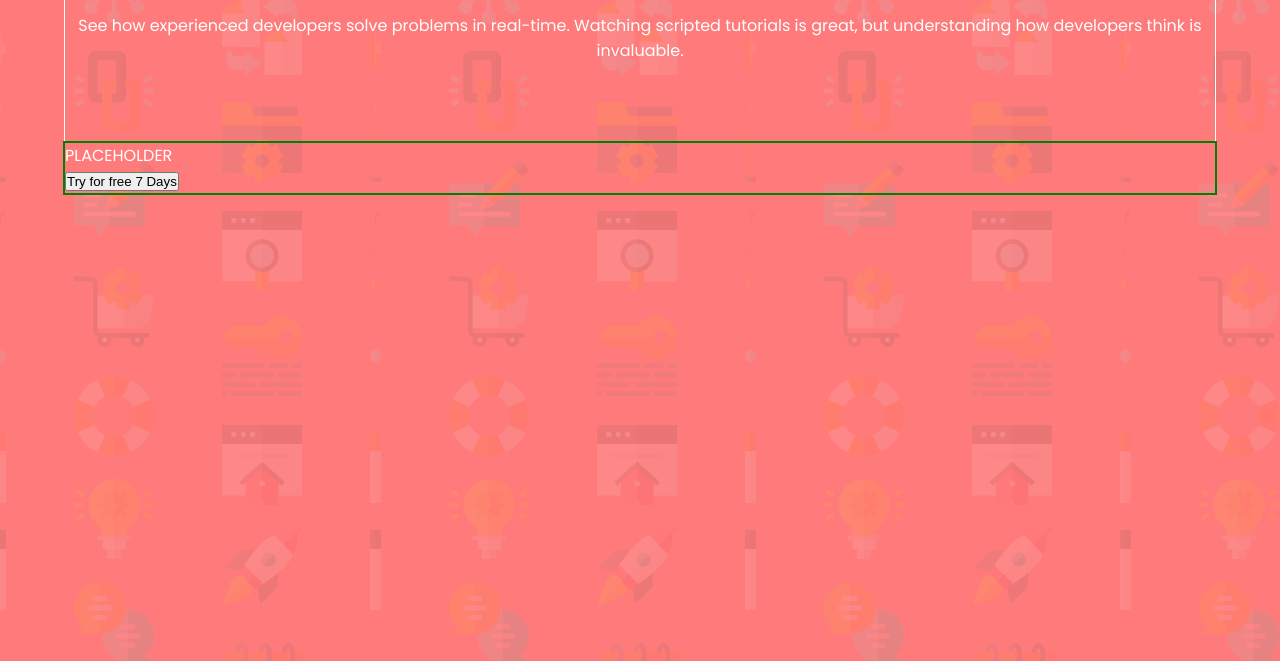
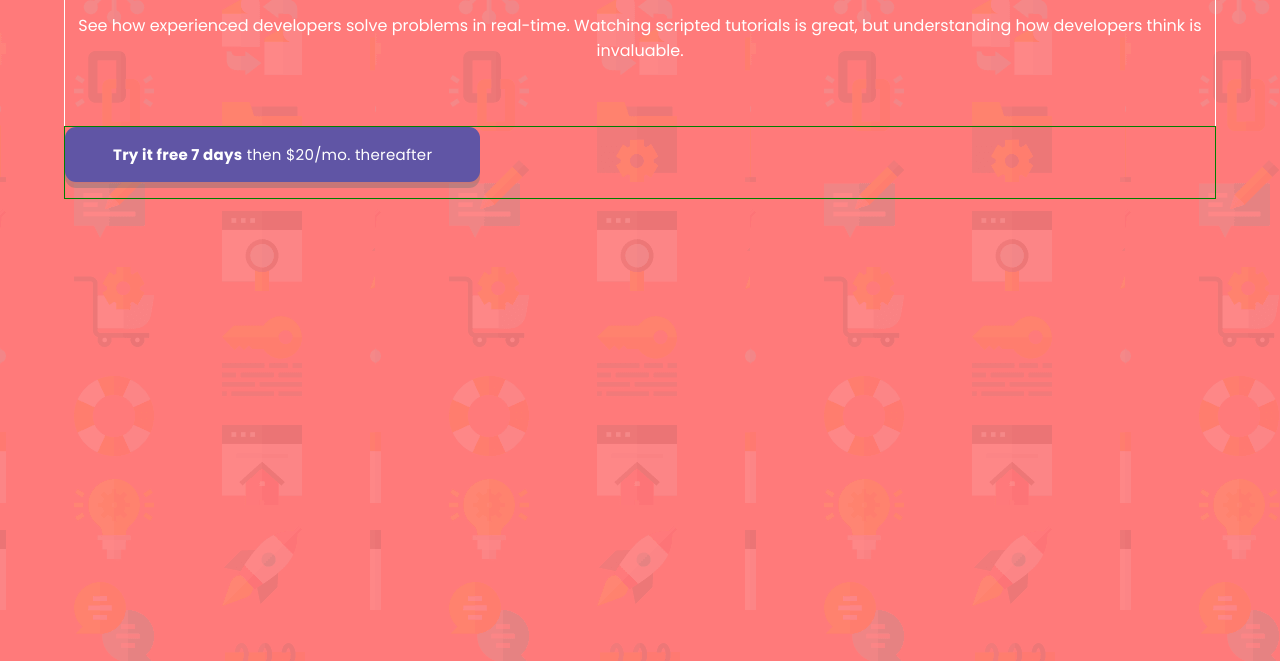
Before and after one commit to maxkdavis/frontendmentor-signup-form-component, a plain HTML site: page index.html in a window 1280 px wide. Shown: the part 139-800 px from the top of the page. Drawn offline with Linux system fonts and the light colour scheme.

Commit message:
Updating cta section

```diff
--- a/index.html
+++ b/index.html
@@ -30,8 +30,7 @@
             </header>
 
             <div class="cta__text-box">
-              <p>PLACEHOLDER</p>
-              <button>Try for free 7 Days</button>
+              <a href="#" class="btn-cta"><strong>Try it free 7 days</strong> then $20/mo. thereafter</a>
             </div>
           </div>
         </div>
--- a/styles.css
+++ b/styles.css
@@ -36,7 +36,7 @@ body {
 .cta {
   border: 1px solid #fff;
   display: grid;
-  gap: 8rem;
+  gap: 6.4rem;
 }
 
 .heading--primary {
@@ -57,7 +57,25 @@ body {
   /* outline: 1px solid purple; */
 }
 
-/* CTA FORM */
+/* CTA SECTION */
+
+.btn-cta {
+  color: #fff;
+  background-color: hsl(248, 32%, 49%);
+  border-radius: 11px;
+  display: inline-block;
+  font-family: inherit;
+  font-size: 1.5rem;
+  font-weight: 400;
+  text-decoration: none;
+  padding: 1.6rem 4.8rem;
+  margin-bottom: 1.6rem;
+  text-align: center;
+  letter-spacing: 0.27px;
+  cursor: pointer;
+  box-shadow: rgba(116, 116, 116, 0.4) 0px 6px;
+}
+
 .cta__text-box {
-  outline: 2px solid green;
+  outline: 1px solid green;
 }
```
